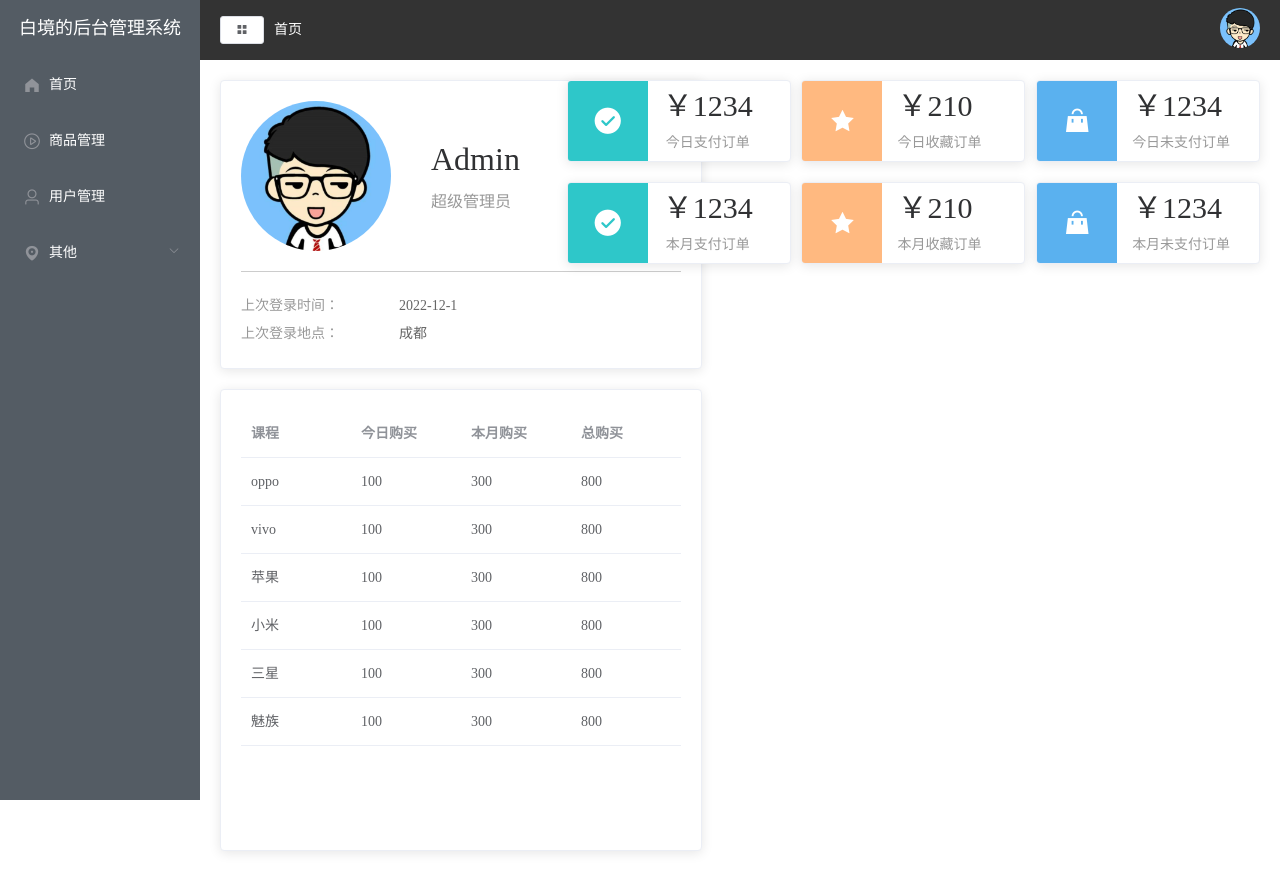
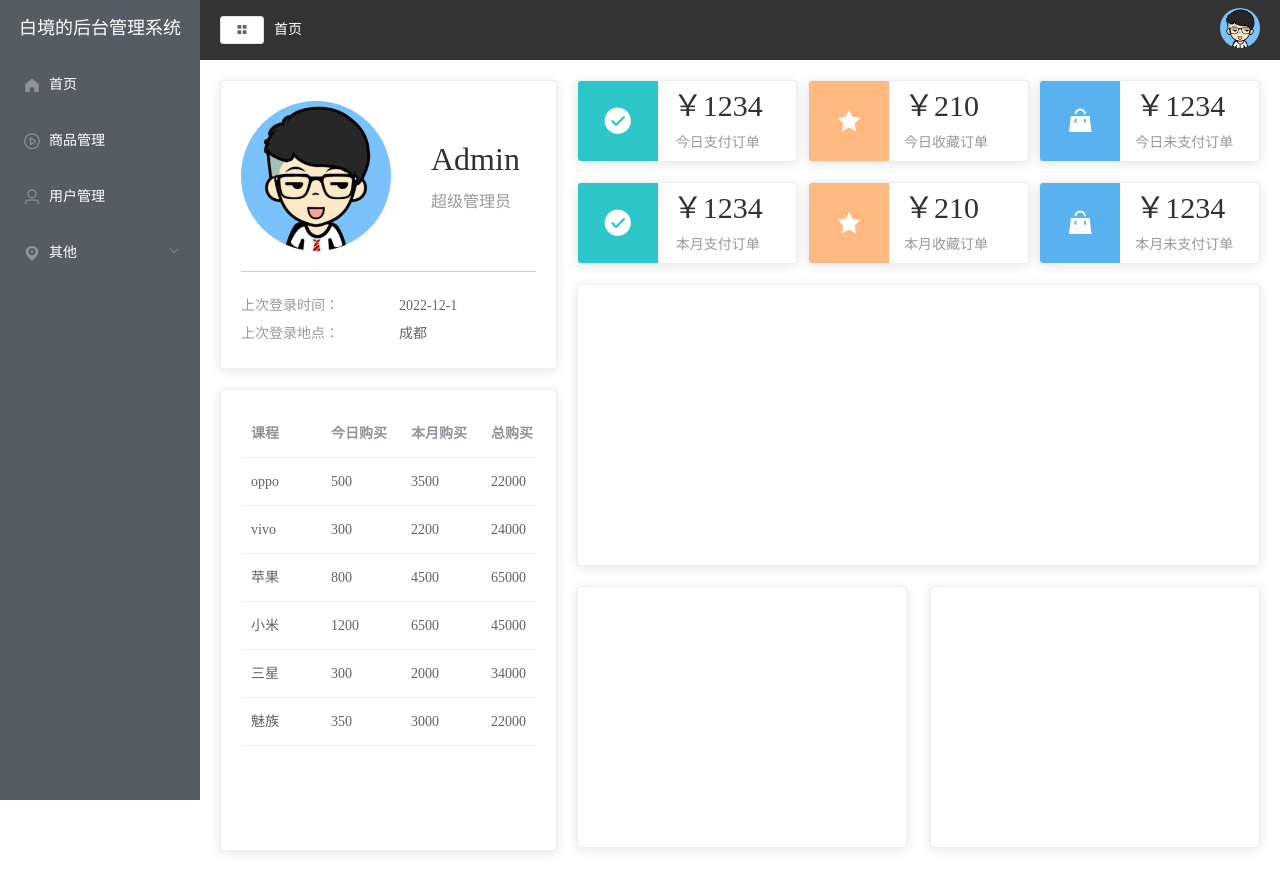
Before and after one commit to BaiJingSama/backstage-manage, a Vue app: page /#/home in a window 1280 px wide. Built offline with nearby package versions, Linux system fonts and the light colour scheme.

Commit message:
完成可视化图标容器的布局

```diff
--- a/src/views/Home.vue
+++ b/src/views/Home.vue
@@ -1,6 +1,6 @@
 <template>
   <el-row>
-    <el-col :span="8">
+    <el-col :span="8" style="padding-right: 10px;">
       <el-card class="box-card">
         <div class="user">
           <img src="../assets/images/user.png" alt="">
@@ -20,15 +20,22 @@
         </el-table>
       </el-card>
     </el-col>
-    <el-col :span="16">
+    <el-col :span="16" style="padding-left: 10px;">
       <div class="num">
-        <el-card class="el-card" v-for="item in countData" :key="item.name" :body-style="{display:'flex',padding:0}">
+        <el-card v-for="item in countData" :key="item.name" :body-style="{display:'flex',padding:0}">
           <i class="icon" :class="`el-icon-${item.icon}`" :style="{background: item.color}"></i>
           <div class="detail">
             <p class="price">￥{{item.value}}</p>
             <p class="desc">{{item.name}}</p>
           </div>
         </el-card>
+      </div>
+      <el-card style="height:280px">
+        <!-- 折线图 -->
+      </el-card>
+      <div class="graph">
+        <el-card style="height:260px"></el-card>
+        <el-card style="height:260px"></el-card>
       </div>
     </el-col>
   </el-row>
@@ -39,44 +46,7 @@
 export default {
   data() {
     return {
-      tableData: [
-        {
-          name: 'oppo',
-          todayBuy: 100,
-          monthBuy: 300,
-          totalBuy: 800
-        },
-        {
-          name: 'vivo',
-          todayBuy: 100,
-          monthBuy: 300,
-          totalBuy: 800
-        },
-        {
-          name: '苹果',
-          todayBuy: 100,
-          monthBuy: 300,
-          totalBuy: 800
-        },
-        {
-          name: '小米',
-          todayBuy: 100,
-          monthBuy: 300,
-          totalBuy: 800
-        },
-        {
-          name: '三星',
-          todayBuy: 100,
-          monthBuy: 300,
-          totalBuy: 800
-        },
-        {
-          name: '魅族',
-          todayBuy: 100,
-          monthBuy: 300,
-          totalBuy: 800
-        }
-      ],
+      tableData: [],
       tableLabel: {
         name: '课程',
         todayBuy: '今日购买',
@@ -124,18 +94,15 @@
     }
   },
   mounted() {
-    getData().then((data) => {
-      console.log(data);
+    getData().then(({ data }) => {
+      const { tableData } = data.data
+      this.tableData = tableData
     })
   }
 }
 </script>
 
 <style lang="less" scoped>
-.box-card {
-  width: 480px;
-}
-
 .user {
   padding-bottom: 20px;
   margin-bottom: 20px;
@@ -216,4 +183,14 @@
     margin-bottom: 20px;
   }
 }
+
+.graph {
+  display: flex;
+  justify-content: space-between;
+  margin-top: 20px;
+
+  .el-card {
+    width: 48%;
+  }
+}
 </style>
```
